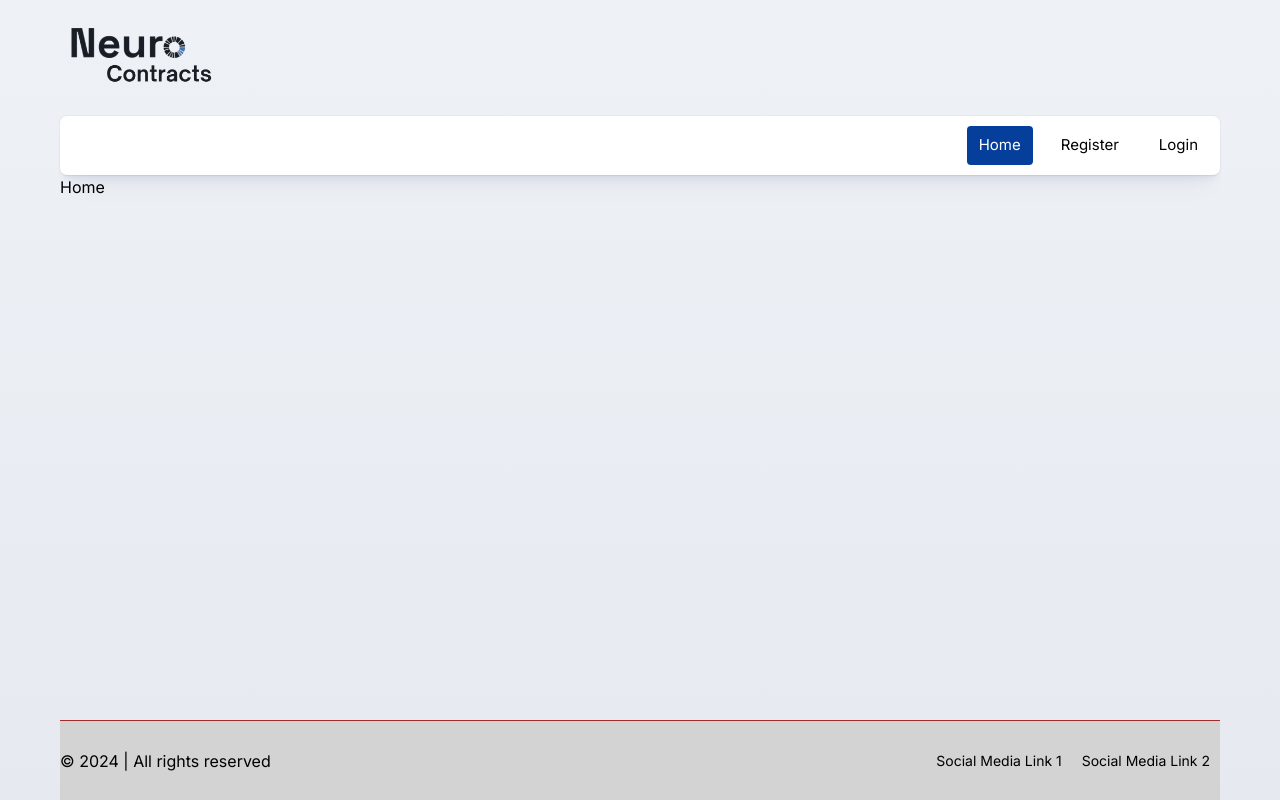
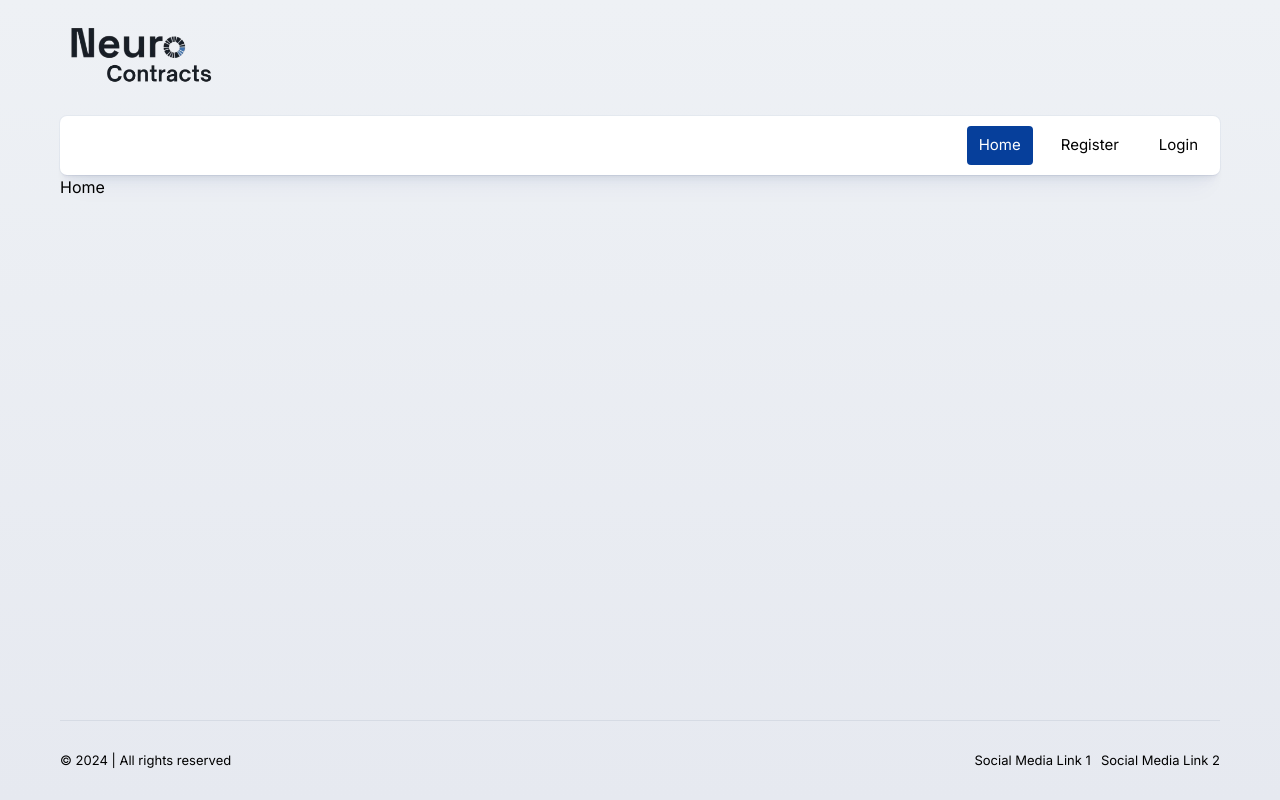
Before and after one commit to Trust-Anchor-Group/MedieInstitutet_LIA1_Frontend, a React (Vite) app: page / in a window 1280 px wide. Built offline with nearby package versions, Linux system fonts and the light colour scheme.

Commit message:
:lipstick: ui: update footer styling
- add new border-color

```diff
--- a/src/style/abstract/_colors.scss
+++ b/src/style/abstract/_colors.scss
@@ -8,7 +8,7 @@ $light-primary-color: #3498db;
 $light-secondary-color: green;
 $light-button-primary-color: #262626;
 $light-button-text-color: #d87946;
-$light-border-color: brown;
+$light-border-color: #d6dbe4;
 $light-card-color: grey;
 $light-font-color: black;
 $light-error-color: #ff6b6b;
--- a/src/style/components/_footer.scss
+++ b/src/style/components/_footer.scss
@@ -1,5 +1,5 @@
 footer {
-  background-color: var(--background-color); // Using CSS variable from _colors.scss
+  //background-color: var(--background-color); // Using CSS variable from _colors.scss
   color: var(--font-color); // Using CSS variable from _colors.scss
   border-top: 1px solid var(--border-color); // Add a top border for separation
   box-sizing: border-box;
@@ -14,6 +14,7 @@ footer {
     justify-content: center;
     align-items: center;
     position: relative;
+    font-size: pxToRem(13);
 
     ul {
       display: flex;
@@ -28,11 +29,7 @@ footer {
 
         ul {
           display: flex;
-
-          li {
-            margin: 0 10px;
-            font-size: pxToRem(14);
-          }
+          gap: 10px;
         }
       }
     }
```
Also changed, not shown: src/style/main.css, 1 other file (tests, documents, lock files or other folders).
